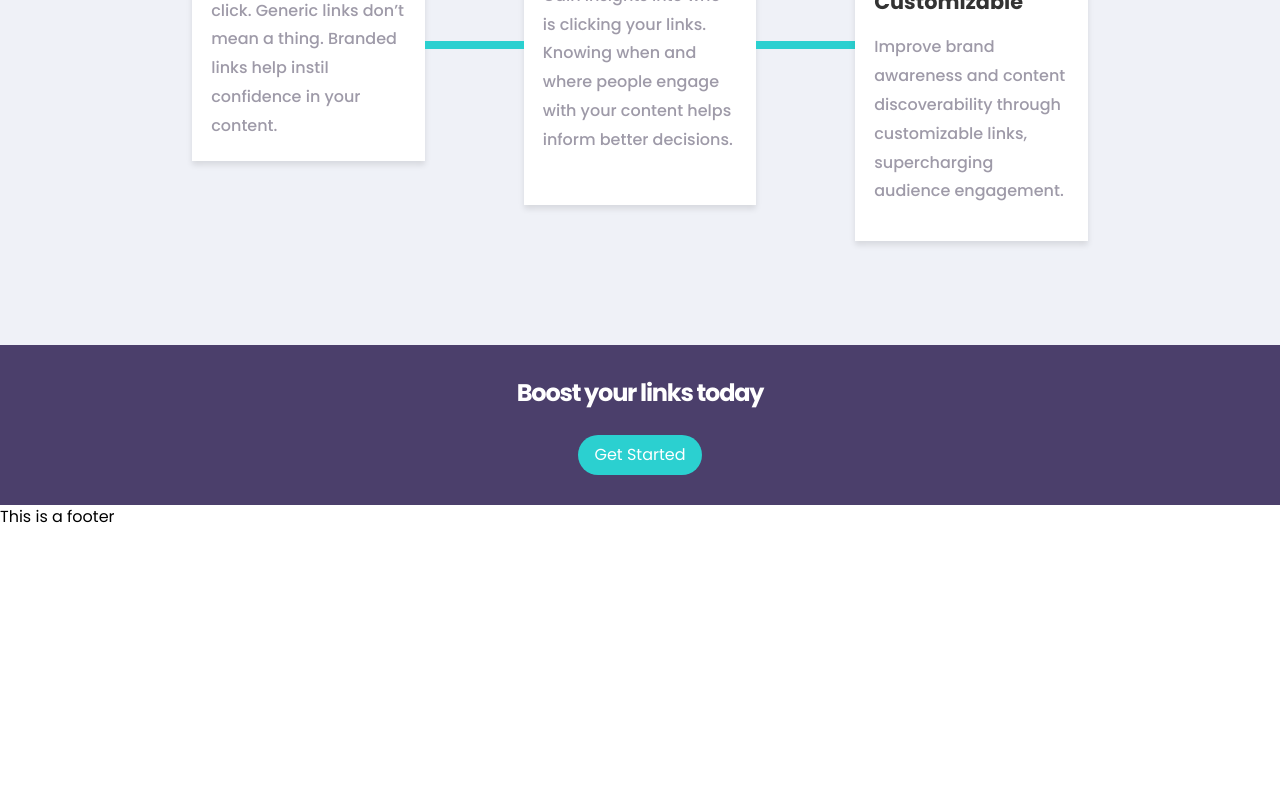
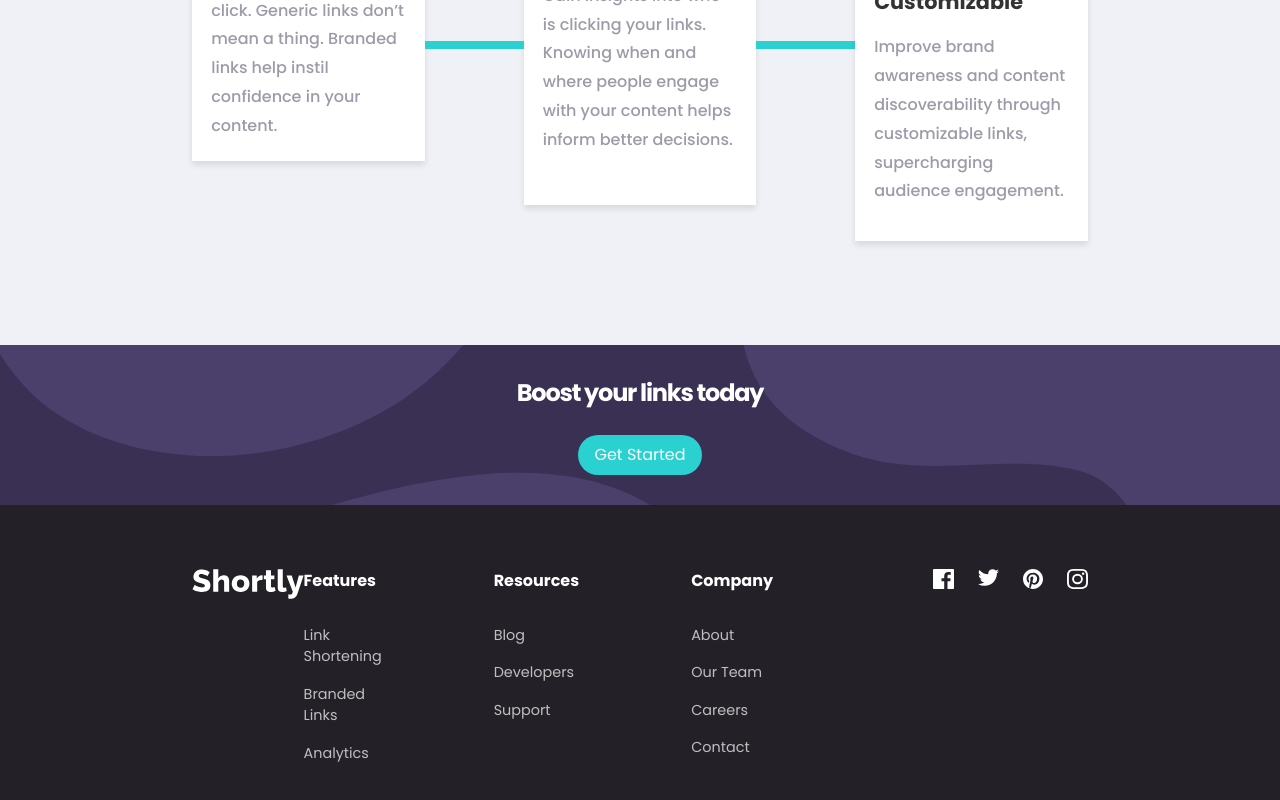
Before and after one commit to tin0312/shortly-landing-page, a React (Vite) app: page / in a window 1280 px wide. Shown: the part 1290-2090 px from the top of the page. Before the commit the page ends 1819 px from the top, so only its background shows below. Built offline with nearby package versions, Linux system fonts and the light colour scheme; the HTML template or start-up script is replaced by a standard one.

Commit message:
Rendering footer

```diff
--- a/src/App.scss
+++ b/src/App.scss
@@ -83,10 +83,10 @@ html {
 
 .navbar-login :nth-child(2):hover,
 .cta-container .cta-message-container button:hover,
+.form-container button:hover,
 .secondary-cta-container button:hover {
-    opacity: 0.5;
+    background-color: #9AE3E3;
 }
-
 .cta-container {
     display: flex;
     width: 70vw;
@@ -149,6 +149,9 @@ html {
     width: 70%;
     min-width: 880px;
     height: 11%;
+    background-image: url('./assets/images/bg-shorten-desktop.svg');
+    background-size: cover;
+    background-repeat:no-repeat;
     background-color: #3A3054;
     border-radius: 0.5em;
 }
@@ -283,6 +286,58 @@ section {
     align-items: center;
     gap: 1.5em;
     height: 20vh;
-    background-color: #4B3F6B;
+    background-image: url(./assets/images/bg-boost-desktop.svg);
+    background-repeat: no-repeat;
+    background-size: cover;
+    background-color: #3A3054;
     color: #FFF;
 }
+// Footer
+.footer-wrapper{
+    background-color: #232127;
+    display: flex;
+    justify-content: center;
+    align-items: center;
+}
+.footer-container{
+    display: flex;
+    justify-content: space-between;
+    color: #FFF;
+    width: 70vw;
+    padding-top: 4em;
+    padding-bottom: 4em;
+}
+.brand-container{
+    margin-right: auto;
+}
+.page-links{
+    display: flex;
+    gap: 7em;
+}
+.page-link{
+    display: flex;
+    flex-direction: column;
+    gap: 1em;
+}
+.page-link h3{
+    margin-bottom: 1em;
+    font-weight: 700;
+    font-size: 1em;
+}
+.page-link a {
+    color: #BFBFBF;
+    font-size: 0.9em;
+}
+.social-icon-container img:hover{
+    background-color: #2BD0D0;
+    cursor: pointer;
+}
+.page-link a:hover{
+    color: #2BD0D0;
+    cursor: pointer;
+}
+.social-icon-container{
+    display: flex;
+    gap: 1.5em;
+    padding-left: 10em;
+}
--- a/src/assets/images/index.js
+++ b/src/assets/images/index.js
@@ -3,3 +3,8 @@ export { default as workingIllustration } from "./illustration-working.svg"
 export { default as brand } from "./icon-brand-recognition.svg"
 export { default as details } from "./icon-detailed-records.svg"
 export { default as customizable } from "./icon-fully-customizable.svg"
+export { default as facebook } from "./icon-facebook.svg"
+export { default as instagram } from "./icon-instagram.svg"
+export { default as twitter } from "./icon-twitter.svg"
+export { default as pinterest } from "./icon-pinterest.svg"
+export { default as footerLogo } from "./Shortly.svg"
--- a/src/components/Footer.tsx
+++ b/src/components/Footer.tsx
@@ -1,7 +1,52 @@
 import React from "react"
+import * as Images from "../assets/images"
 
 const Footer = () => {
-	return <div>This is a footer</div>
+	return (
+		<div className="footer-wrapper">
+			<div className="footer-container">
+				<div className="brand-container">
+					<img src={Images.footerLogo} alt="logo" />
+				</div>
+
+				<div className="page-links">
+					<div className="page-link">
+						<h3>Features</h3>
+						<a href="/">Link Shortening</a>
+						<a href="/">Branded Links</a>
+						<a href="/">Analytics</a>
+					</div>
+					<div className="page-link">
+						<h3>Resources</h3>
+						<a href="/">Blog</a>
+						<a href="/">Developers</a>
+						<a href="/">Support</a>
+					</div>
+					<div className="page-link">
+						<h3>Company</h3>
+						<a href="/">About</a>
+						<a href="/">Our Team</a>
+						<a href="/">Careers</a>
+						<a href="/">Contact</a>
+					</div>
+				</div>
+				<div className="social-icon-container">
+					<a href="/">
+						<img src={Images.facebook} alt="facebook" />
+					</a>
+					<a href="/">
+						<img src={Images.twitter} alt="twitter" />
+					</a>
+					<a href="/">
+						<img src={Images.pinterest} alt="pinterest" />
+					</a>
+					<a href="/">
+						<img src={Images.instagram} alt="instagram" />
+					</a>
+				</div>
+			</div>
+		</div>
+	)
 }
 
 export default Footer
```
Also changed, not shown: src/assets/images/Shortly.svg (added).
